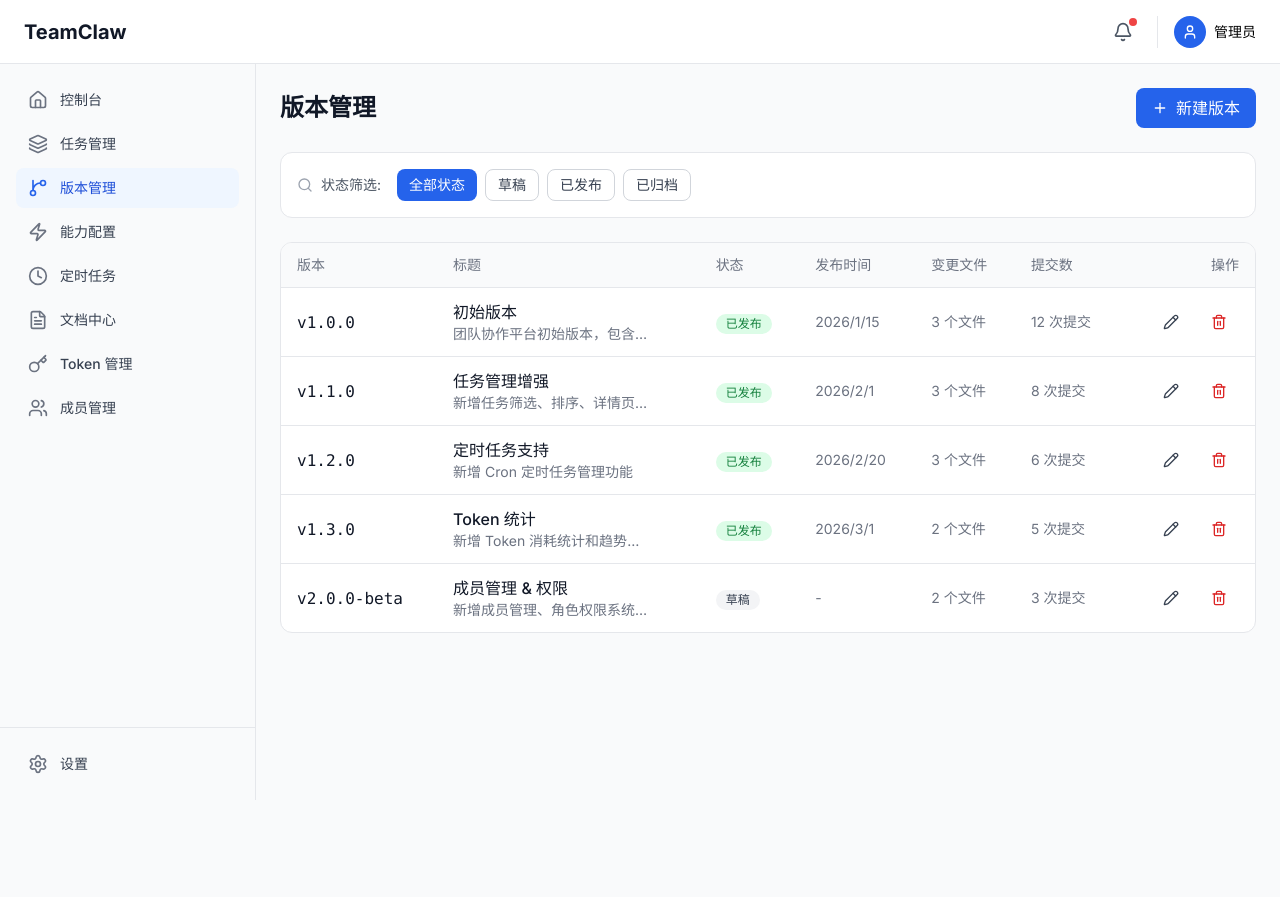
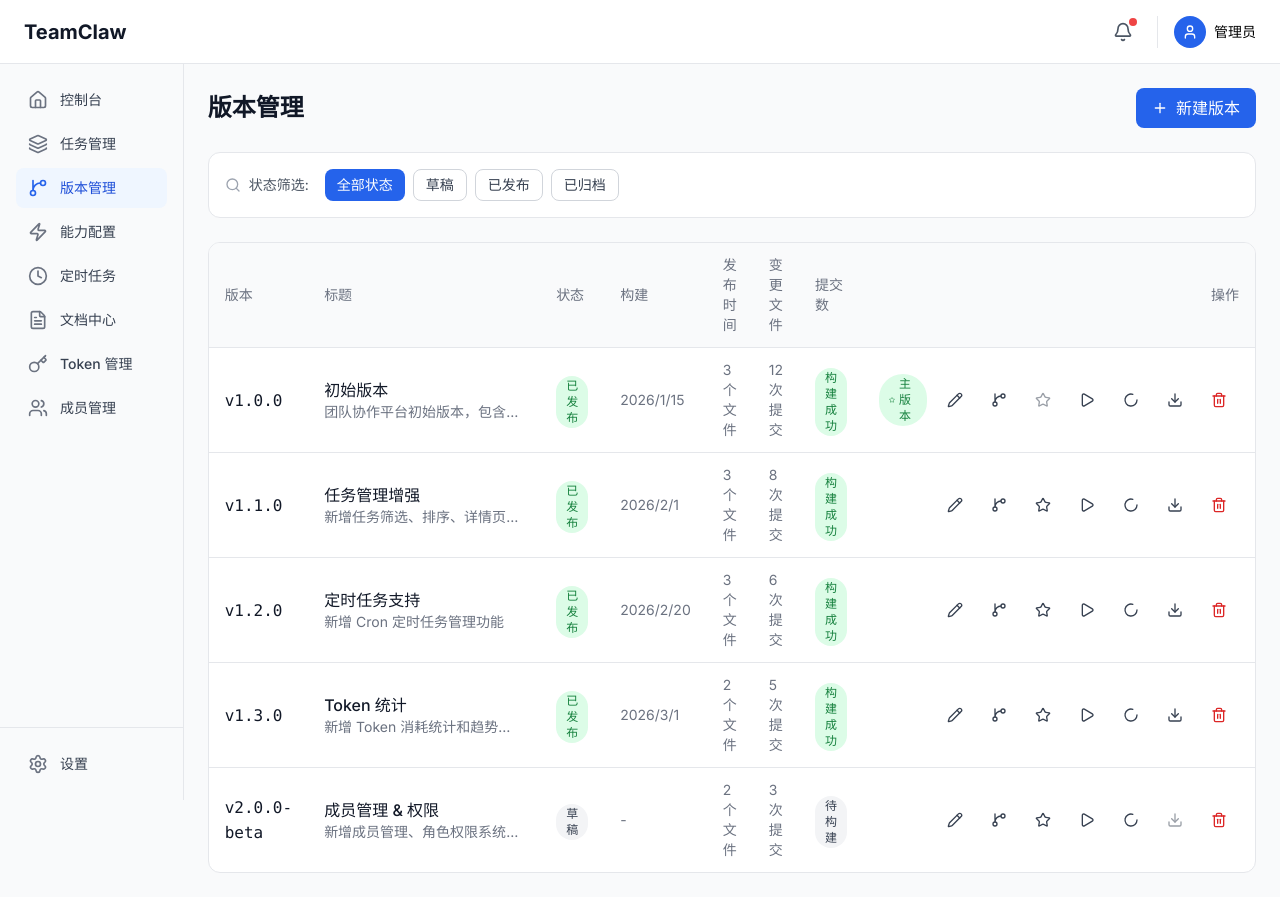
Before and after one commit to weisiwu/teamclaw, a Next.js app: page /versions in a window 1280 px wide. Before the commit the page ends 800 px from the top, so only its background shows below. Built offline with nearby package versions, Linux system fonts and the light colour scheme.

Commit message:
iter-18: 版本管理模块 - 添加版本操作功能（创建分支/设为主版本/构建/重新构建/下载产物）

```diff
--- a/app/versions/page.tsx
+++ b/app/versions/page.tsx
@@ -8,17 +8,24 @@ import {
   useCreateVersion,
   useUpdateVersion,
   useDeleteVersion,
+  useCreateBranch,
+  useSetMainVersion,
+  useTriggerBuild,
+  useRebuildVersion,
+  useDownloadArtifact,
 } from "@/lib/api/versions";
 import {
   Version,
   VERSION_STATUS_LABELS,
   VERSION_STATUS_BADGE_VARIANT,
   VERSION_STATUS_OPTIONS,
+  BUILD_STATUS_LABELS,
+  BUILD_STATUS_BADGE_VARIANT,
   CreateVersionRequest,
   UpdateVersionRequest,
   VersionStatus,
 } from "@/lib/api/types";
-import { Pencil, Trash2, Plus, Loader2, Search, X } from "lucide-react";
+import { Pencil, Trash2, Plus, Loader2, Search, X, GitBranch, Star, Play, Download } from "lucide-react";
 
 export default function VersionsPage() {
   const [page, setPage] = useState(1);
@@ -26,6 +33,7 @@ export default function VersionsPage() {
   const [isFormOpen, setIsFormOpen] = useState(false);
   const [editingVersion, setEditingVersion] = useState<Version | null>(null);
   const [deleteConfirmId, setDeleteConfirmId] = useState<string | null>(null);
+  const [actionMessage, setActionMessage] = useState<{ type: 'success' | 'error'; text: string } | null>(null);
 
   const pageSize = 10;
 
@@ -33,6 +41,11 @@ export default function VersionsPage() {
   const createVersion = useCreateVersion();
   const updateVersion = useUpdateVersion();
   const deleteVersion = useDeleteVersion();
+  const createBranch = useCreateBranch();
+  const setMainVersion = useSetMainVersion();
+  const triggerBuild = useTriggerBuild();
+  const rebuildVersion = useRebuildVersion();
+  const downloadArtifact = useDownloadArtifact();
 
   const versions = data?.data || [];
   const totalPages = data?.totalPages || 1;
@@ -71,6 +84,57 @@ export default function VersionsPage() {
       setDeleteConfirmId(null);
     } catch (err) {
       console.error("Failed to delete version:", err);
+    }
+  };
+
+  const handleCreateBranch = async (version: Version) => {
+    try {
+      const branchName = `v${version.version.replace(/\./g, '-')}-branch`;
+      await createBranch.mutateAsync({ versionId: version.id, branchName });
+      setActionMessage({ type: 'success', text: `分支创建成功: feature/${branchName}` });
+    } catch {
+      setActionMessage({ type: 'error', text: '创建分支失败' });
+    }
+  };
+
+  const handleSetMain = async (version: Version) => {
+    try {
+      await setMainVersion.mutateAsync(version.id);
+      setActionMessage({ type: 'success', text: `已将 ${version.version} 设为主版本` });
+    } catch {
+      setActionMessage({ type: 'error', text: '设置主版本失败' });
+    }
+  };
+
+  const handleBuild = async (version: Version) => {
+    try {
+      await triggerBuild.mutateAsync(version.id);
+      setActionMessage({ type: 'success', text: `已触发 ${version.version} 构建` });
+    } catch {
+      setActionMessage({ type: 'error', text: '触发构建失败' });
+    }
+  };
+
+  const handleRebuild = async (version: Version) => {
+    try {
+      await rebuildVersion.mutateAsync(version.id);
+      setActionMessage({ type: 'success', text: `已重新构建 ${version.version}` });
+    } catch {
+      setActionMessage({ type: 'error', text: '重新构建失败' });
+    }
+  };
+
+  const handleDownload = async (version: Version) => {
+    try {
+      const result = await downloadArtifact.mutateAsync(version.id);
+      if (result.success && result.url) {
+        window.open(result.url, '_blank');
+        setActionMessage({ type: 'success', text: '开始下载产物' });
+      } else {
+        setActionMessage({ type: 'error', text: '下载链接不存在' });
+      }
+    } catch {
+      setActionMessage({ type: 'error', text: '下载失败' });
     }
   };
 
@@ -125,6 +189,16 @@ export default function VersionsPage() {
         </div>
       </div>
 
+      {/* 操作消息提示 */}
+      {actionMessage && (
+        <div className={`mb-4 p-3 rounded-lg ${actionMessage.type === 'success' ? 'bg-green-50 text-green-700' : 'bg-red-50 text-red-700'}`}>
+          {actionMessage.text}
+          <button onClick={() => setActionMessage(null)} className="ml-2 underline">
+            关闭
+          </button>
+        </div>
+      )}
+
       {/* 版本列表 */}
       <div className="bg-white rounded-xl border overflow-hidden">
         {isLoading ? (
@@ -142,6 +216,7 @@ export default function VersionsPage() {
                   <th className="text-left px-4 py-3 text-sm font-medium text-gray-500">版本</th>
                   <th className="text-left px-4 py-3 text-sm font-medium text-gray-500">标题</th>
                   <th className="text-left px-4 py-3 text-sm font-medium text-gray-500">状态</th>
+                  <th className="text-left px-4 py-3 text-sm font-medium text-gray-500">构建</th>
                   <th className="text-left px-4 py-3 text-sm font-medium text-gray-500">发布时间</th>
                   <th className="text-left px-4 py-3 text-sm font-medium text-gray-500">变更文件</th>
                   <th className="text-left px-4 py-3 text-sm font-medium text-gray-500">提交数</th>
@@ -177,14 +252,70 @@ export default function VersionsPage() {
                       {version.commitCount} 次提交
                     </td>
                     <td className="px-4 py-3">
-                      <div className="flex items-center justify-end gap-2">
+                      <Badge variant={BUILD_STATUS_BADGE_VARIANT[version.buildStatus]}>
+                        {BUILD_STATUS_LABELS[version.buildStatus]}
+                      </Badge>
+                    </td>
+                    <td className="px-4 py-3">
+                      <div className="flex items-center justify-end gap-1">
+                        {version.isMain && (
+                          <Badge variant="success" className="mr-1">
+                            <Star className="w-3 h-3 mr-1" />主版本
+                          </Badge>
+                        )}
                         <Button
                           variant="ghost"
                           size="sm"
                           onClick={() => handleEdit(version)}
                           disabled={updateVersion.isPending}
+                          title="编辑"
                         >
                           <Pencil className="w-4 h-4" />
+                        </Button>
+                        <Button
+                          variant="ghost"
+                          size="sm"
+                          onClick={() => handleCreateBranch(version)}
+                          disabled={createBranch.isPending}
+                          title="创建分支"
+                        >
+                          <GitBranch className="w-4 h-4" />
+                        </Button>
+                        <Button
+                          variant="ghost"
+                          size="sm"
+                          onClick={() => handleSetMain(version)}
+                          disabled={version.isMain || setMainVersion.isPending}
+                          title="设为主版本"
+                        >
+                          <Star className="w-4 h-4" />
+                        </Button>
+                        <Button
+                          variant="ghost"
+                          size="sm"
+                          onClick={() => handleBuild(version)}
+                          disabled={version.buildStatus === 'building' || triggerBuild.isPending}
+                          title="构建"
+                        >
+                          <Play className="w-4 h-4" />
+                        </Button>
+                        <Button
+                          variant="ghost"
+                          size="sm"
+                          onClick={() => handleRebuild(version)}
+                          disabled={rebuildVersion.isPending}
+                          title="重新构建"
+                        >
+                          <Loader2 className="w-4 h-4" />
+                        </Button>
+                        <Button
+                          variant="ghost"
+                          size="sm"
+                          onClick={() => handleDownload(version)}
+                          disabled={!version.artifactUrl || downloadArtifact.isPending}
+                          title="下载产物"
+                        >
+                          <Download className="w-4 h-4" />
                         </Button>
                         <Button
                           variant="ghost"
@@ -192,6 +323,7 @@ export default function VersionsPage() {
                           onClick={() => setDeleteConfirmId(version.id)}
                           disabled={deleteVersion.isPending}
                           className="text-red-600 hover:text-red-700"
+                          title="删除"
                         >
                           <Trash2 className="w-4 h-4" />
                         </Button>
--- a/lib/api/types.ts
+++ b/lib/api/types.ts
@@ -314,6 +314,7 @@ export interface UpdateCapabilityRequest {
 // ========== 版本管理类型 ==========
 
 export type VersionStatus = "draft" | "published" | "archived";
+export type BuildStatus = "pending" | "building" | "success" | "failed";
 
 export interface Version {
   id: string;
@@ -325,6 +326,9 @@ export interface Version {
   createdAt: string;
   changedFiles: string[];
   commitCount: number;
+  isMain: boolean;
+  buildStatus: BuildStatus;
+  artifactUrl: string | null;
 }
 
 export interface CreateVersionRequest {
@@ -368,3 +372,17 @@ export const VERSION_STATUS_BADGE_VARIANT: Record<VersionStatus, "default" | "su
   published: "success",
   archived: "warning",
 };
+
+export const BUILD_STATUS_LABELS: Record<BuildStatus, string> = {
+  pending: "待构建",
+  building: "构建中",
+  success: "构建成功",
+  failed: "构建失败",
+};
+
+export const BUILD_STATUS_BADGE_VARIANT: Record<BuildStatus, "default" | "info" | "success" | "error"> = {
+  pending: "default",
+  building: "info",
+  success: "success",
+  failed: "error",
+};
--- a/lib/api/versions.ts
+++ b/lib/api/versions.ts
@@ -12,6 +12,9 @@ const mockVersions: Version[] = [
     createdAt: "2026-01-10T08:00:00Z",
     changedFiles: ["app/layout.tsx", "app/page.tsx", "lib/api/tasks.ts"],
     commitCount: 12,
+    isMain: true,
+    buildStatus: "success",
+    artifactUrl: "https://example.com/artifacts/v1.0.0.zip",
   },
   {
     id: "v2",
@@ -23,6 +26,9 @@ const mockVersions: Version[] = [
     createdAt: "2026-01-25T09:00:00Z",
     changedFiles: ["app/tasks/page.tsx", "lib/api/tasks.ts", "components/TaskCard.tsx"],
     commitCount: 8,
+    isMain: false,
+    buildStatus: "success",
+    artifactUrl: "https://example.com/artifacts/v1.1.0.zip",
   },
   {
     id: "v3",
@@ -34,6 +40,9 @@ const mockVersions: Version[] = [
     createdAt: "2026-02-10T11:00:00Z",
     changedFiles: ["app/cron/page.tsx", "lib/api/cron.ts", "components/CronModal.tsx"],
     commitCount: 6,
+    isMain: false,
+    buildStatus: "success",
+    artifactUrl: "https://example.com/artifacts/v1.2.0.zip",
   },
   {
     id: "v4",
@@ -45,6 +54,9 @@ const mockVersions: Version[] = [
     createdAt: "2026-02-25T08:00:00Z",
     changedFiles: ["app/tokens/page.tsx", "lib/api/tokens.ts"],
     commitCount: 5,
+    isMain: false,
+    buildStatus: "success",
+    artifactUrl: "https://example.com/artifacts/v1.3.0.zip",
   },
   {
     id: "v5",
@@ -56,6 +68,9 @@ const mockVersions: Version[] = [
     createdAt: "2026-03-15T09:00:00Z",
     changedFiles: ["app/members/page.tsx", "lib/api/members.ts"],
     commitCount: 3,
+    isMain: false,
+    buildStatus: "pending",
+    artifactUrl: null,
   },
 ];
 
@@ -109,6 +124,9 @@ export async function createVersion(request: CreateVersionRequest): Promise<Vers
     createdAt: new Date().toISOString(),
     changedFiles: [],
     commitCount: 0,
+    isMain: false,
+    buildStatus: "pending",
+    artifactUrl: null,
   };
 
   mockVersions.unshift(newVersion);
@@ -147,6 +165,55 @@ export async function deleteVersion(id: string): Promise<boolean> {
 
   mockVersions.splice(index, 1);
   return true;
+}
+
+// 创建分支
+export async function createBranch(versionId: string, branchName: string): Promise<{ success: boolean; branchName: string }> {
+  await delay(500);
+  return { success: true, branchName: `feature/${branchName || 'new-branch'}` };
+}
+
+// 指定主版本
+export async function setMainVersion(versionId: string): Promise<Version | null> {
+  await delay(300);
+
+  // 先清除其他版本的主版本标记
+  mockVersions.forEach(v => { v.isMain = false; });
+
+  const index = mockVersions.findIndex((v) => v.id === versionId);
+  if (index === -1) return null;
+
+  mockVersions[index].isMain = true;
+  return mockVersions[index];
+}
+
+// 触发构建
+export async function triggerBuild(versionId: string): Promise<{ success: boolean; buildId: string }> {
+  await delay(300);
+
+  const index = mockVersions.findIndex((v) => v.id === versionId);
+  if (index === -1) return { success: false, buildId: '' };
+
+  mockVersions[index].buildStatus = "building";
+  return { success: true, buildId: `build-${Date.now()}` };
+}
+
+// 重新构建
+export async function rebuildVersion(versionId: string): Promise<{ success: boolean; buildId: string }> {
+  await delay(500);
+  return triggerBuild(versionId);
+}
+
+// 下载产物
+export async function downloadArtifact(versionId: string): Promise<{ success: boolean; url: string }> {
+  await delay(200);
+
+  const version = mockVersions.find((v) => v.id === versionId);
+  if (!version || !version.artifactUrl) {
+    return { success: false, url: '' };
+  }
+
+  return { success: true, url: version.artifactUrl };
 }
 
 // React Query hooks
@@ -200,3 +267,54 @@ export function useDeleteVersion() {
     },
   });
 }
+
+export function useCreateBranch() {
+  const queryClient = useQueryClient();
+
+  return useMutation({
+    mutationFn: ({ versionId, branchName }: { versionId: string; branchName: string }) =>
+      createBranch(versionId, branchName),
+    onSuccess: () => {
+      queryClient.invalidateQueries({ queryKey: ["versions"] });
+    },
+  });
+}
+
+export function useSetMainVersion() {
+  const queryClient = useQueryClient();
+
+  return useMutation({
+    mutationFn: (versionId: string) => setMainVersion(versionId),
+    onSuccess: () => {
+      queryClient.invalidateQueries({ queryKey: ["versions"] });
+    },
+  });
+}
+
+export function useTriggerBuild() {
+  const queryClient = useQueryClient();
+
+  return useMutation({
+    mutationFn: (versionId: string) => triggerBuild(versionId),
+    onSuccess: () => {
+      queryClient.invalidateQueries({ queryKey: ["versions"] });
+    },
+  });
+}
+
+export function useRebuildVersion() {
+  const queryClient = useQueryClient();
+
+  return useMutation({
+    mutationFn: (versionId: string) => rebuildVersion(versionId),
+    onSuccess: () => {
+      queryClient.invalidateQueries({ queryKey: ["versions"] });
+    },
+  });
+}
+
+export function useDownloadArtifact() {
+  return useMutation({
+    mutationFn: (versionId: string) => downloadArtifact(versionId),
+  });
+}
```
